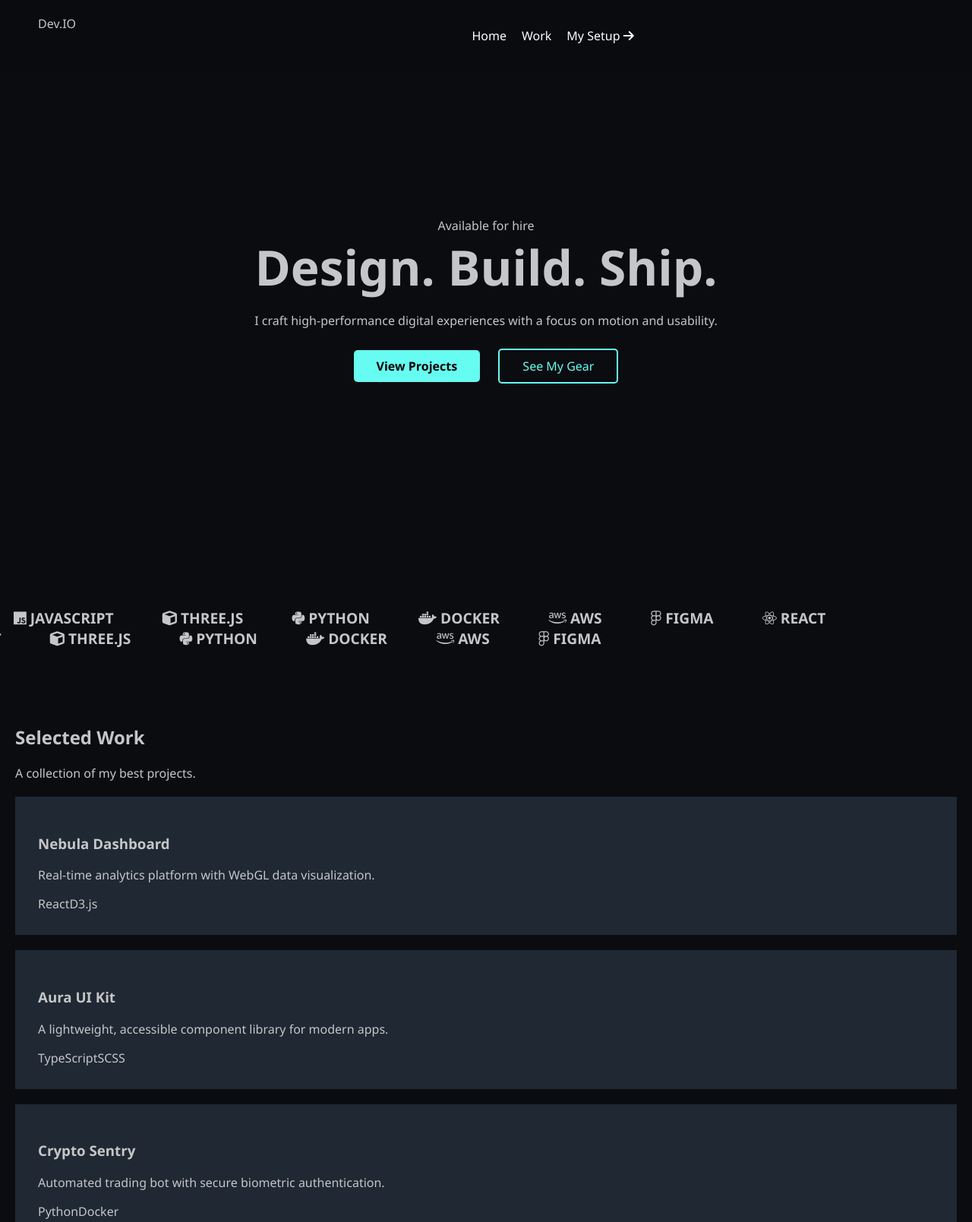
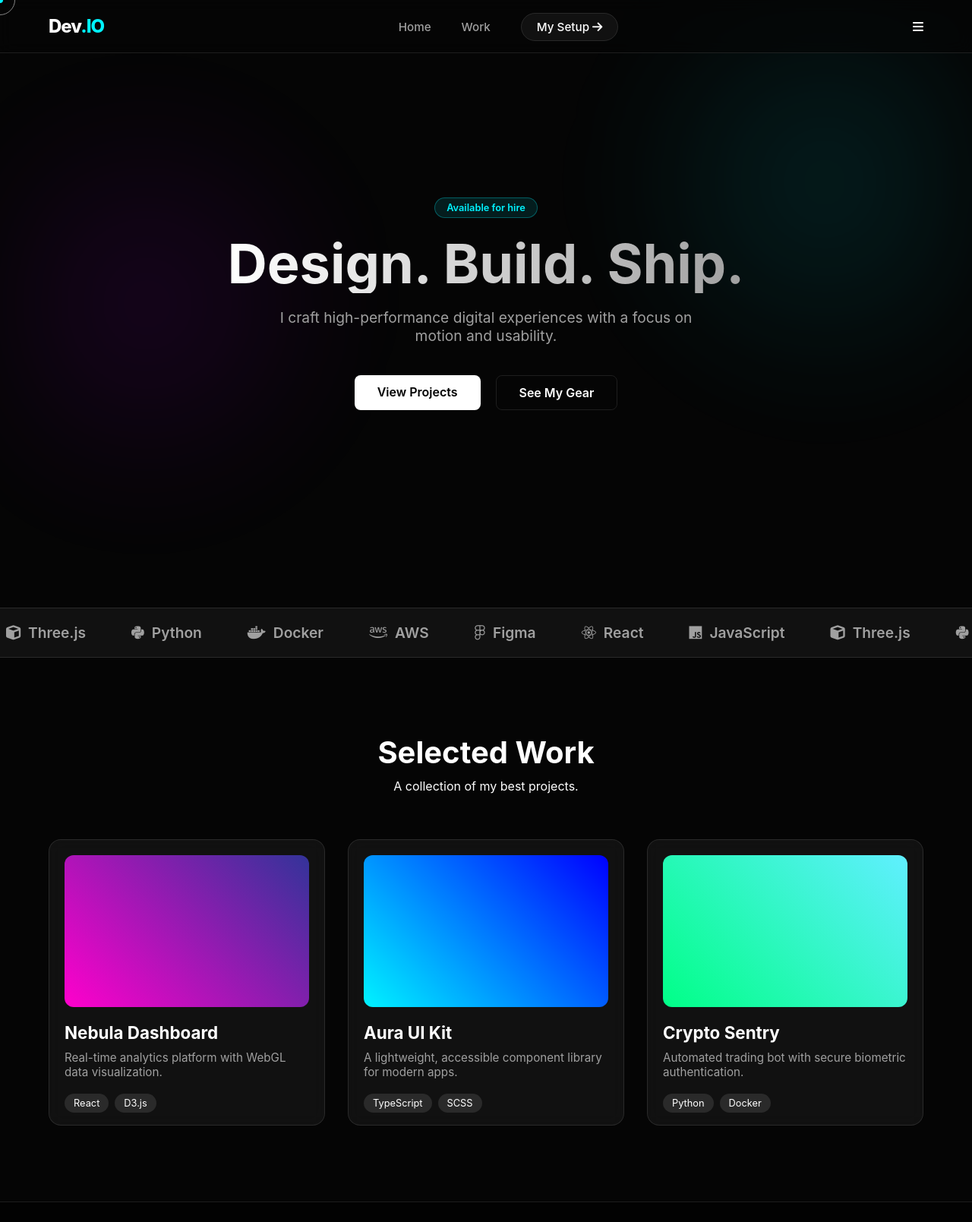
Before and after one commit to StupidityInc/Portfolio, a plain HTML site: page index.html in a window 1280 px wide. Shown: the top 1609 px of the page at 76% size. Drawn offline with Linux system fonts and the light colour scheme.

Commit message:
Refactor CSS variables and styles for consistency

```diff
--- a/styles.css
+++ b/styles.css
@@ -1,73 +1,135 @@
-/* --- Base Variables --- */
+/* --- Variables & Reset --- */
 :root {
-  --bg-color: #0b0c10;
-  --bg-secondary: #1f2833;
-  --accent: #66fcf1; /* Cyberpunk Cyan */
-  --text-main: #c5c6c7;
-  --sidebar-bg: #161b22;
-  --ide-bg: #0d1117;
+  --bg-color: #050505;
+  --text-main: #ffffff;
+  --text-muted: #a0a0a0;
+  --accent: #00f3ff; /* Neon Cyan */
+  --accent-2: #bd00ff; /* Neon Purple */
+  --glass-bg: rgba(255, 255, 255, 0.05);
+  --glass-border: rgba(255, 255, 255, 0.1);
+  --card-hover: rgba(255, 255, 255, 0.1);
+  --font-main: 'Inter', sans-serif;
 }
 
-body { background-color: var(--bg-color); color: var(--text-main); margin: 0; font-family: 'Segoe UI', monospace; overflow-x: hidden; }
+* { margin: 0; padding: 0; box-sizing: border-box; font-family: var(--font-main); cursor: none; /* Hide default cursor */ }
 
-/* Matrix Background Canvas */
-#matrixCanvas {
-  position: fixed; top: 0; left: 0; width: 100%; height: 100%; z-index: -1; opacity: 0.15;
+body {
+  background-color: var(--bg-color);
+  color: var(--text-main);
+  overflow-x: hidden;
+  position: relative;
 }
 
-/* --- IDE Layout for setup.html --- */
-.setup-container { display: flex; align-items: center; justify-content: center; min-height: 100vh; padding-top: 60px; }
-.ide-window {
-  display: flex; width: 90%; max-width: 1000px; height: 600px;
-  background: var(--ide-bg); border: 1px solid #30363d; border-radius: 8px; overflow: hidden;
-  box-shadow: 0 0 50px rgba(102, 252, 241, 0.1);
+a { text-decoration: none; color: inherit; transition: 0.3s; cursor: none; }
+
+/* --- Animated Background Mesh --- */
+.background-mesh {
+  position: fixed; top: 0; left: 0; width: 100vw; height: 100vh; z-index: -1;
+  background: radial-gradient(circle at 15% 50%, rgba(189, 0, 255, 0.15), transparent 25%),
+              radial-gradient(circle at 85% 30%, rgba(0, 243, 255, 0.15), transparent 25%);
+  filter: blur(80px); opacity: 0.8; pointer-events: none;
 }
 
-/* Sidebar */
-.ide-sidebar { width: 220px; background: var(--sidebar-bg); border-right: 1px solid #30363d; display: flex; flex-direction: column; }
-.sidebar-header { padding: 10px 15px; font-size: 0.8rem; font-weight: bold; color: #8b949e; letter-spacing: 1px; }
-.file-item {
-  padding: 8px 15px; cursor: pointer; display: flex; align-items: center; gap: 10px; font-size: 0.9rem; color: #c9d1d9; border-left: 2px solid transparent;
+/* --- Custom Cursor --- */
+.cursor-dot, .cursor-outline {
+  position: fixed; top: 0; left: 0; transform: translate(-50%, -50%); border-radius: 50%; z-index: 9999; pointer-events: none;
 }
-.file-item:hover { background: #21262d; }
-.file-item.active { background: #21262d; border-left: 2px solid var(--accent); color: #fff; }
-.file-icon { width: 15px; }
-.json-icon { color: #f1e05a; }
-.md-icon { color: #519aba; }
-.sh-icon { color: #89e051; }
+.cursor-dot { width: 8px; height: 8px; background-color: var(--accent); }
+.cursor-outline {
+  width: 40px; height: 40px; border: 1px solid rgba(255, 255, 255, 0.5);
+  transition: width 0.2s, height 0.2s, background-color 0.2s;
+}
+/* Cursor Hover State (managed by JS) */
+body.hovering .cursor-outline {
+  width: 60px; height: 60px; background-color: rgba(255, 255, 255, 0.1); border-color: transparent;
+}
 
-/* Main Content */
-.ide-content { flex: 1; display: flex; flex-direction: column; }
-.ide-tabs { display: flex; background: var(--sidebar-bg); height: 35px; border-bottom: 1px solid #30363d; }
-.tab {
-  padding: 0 20px; display: flex; align-items: center; font-size: 0.9rem; cursor: pointer; color: #8b949e; border-right: 1px solid #30363d;
+/* --- Glass Navbar --- */
+.navbar {
+  position: fixed; top: 0; width: 100%; padding: 20px 5%; display: flex; justify-content: space-between; align-items: center; z-index: 100;
+  backdrop-filter: blur(10px); background: rgba(5, 5, 5, 0.6); border-bottom: 1px solid var(--glass-border);
 }
-.tab.active { background: var(--ide-bg); color: #fff; border-top: 2px solid var(--accent); }
+.logo { font-size: 1.5rem; font-weight: 800; letter-spacing: -1px; }
+.logo .accent { color: var(--accent); }
+.nav-links { display: flex; gap: 40px; list-style: none; align-items: center; }
+.nav-links a { font-size: 0.95rem; font-weight: 500; color: var(--text-muted); }
+.nav-links a:hover { color: var(--text-main); }
+.nav-btn {
+  padding: 8px 20px; border: 1px solid var(--glass-border); border-radius: 50px; color: var(--text-main) !important;
+  background: var(--glass-bg);
+}
+.nav-btn:hover { background: var(--accent); color: #000 !important; border-color: var(--accent); }
 
-.code-view { padding: 20px; font-family: 'Consolas', monospace; overflow-y: auto; height: 100%; }
-.markdown-view h1 { color: var(--accent); font-size: 1.5rem; }
-.markdown-view ul { margin-left: 20px; }
-.markdown-view li { margin-bottom: 5px; }
+/* --- Hero Section --- */
+.hero { height: 100vh; display: flex; align-items: center; justify-content: center; text-align: center; padding: 0 20px; }
+.pill {
+  display: inline-block; padding: 5px 15px; border-radius: 20px; background: rgba(0, 243, 255, 0.1);
+  color: var(--accent); font-size: 0.8rem; font-weight: 600; margin-bottom: 20px; border: 1px solid rgba(0, 243, 255, 0.3);
+}
+.hero h1 { font-size: 4.5rem; line-height: 1.1; margin-bottom: 20px; background: linear-gradient(to right, #fff, #a0a0a0); -webkit-background-clip: text; color: transparent; }
+.description { font-size: 1.2rem; color: var(--text-muted); max-width: 600px; margin: 0 auto 40px; }
+.cta-group { display: flex; gap: 20px; justify-content: center; }
+.btn { padding: 12px 30px; border-radius: 8px; font-weight: 600; font-size: 1rem; }
+.primary { background: var(--text-main); color: #000; }
+.primary:hover { transform: translateY(-2px); box-shadow: 0 10px 20px rgba(255,255,255,0.2); }
+.secondary { background: transparent; border: 1px solid var(--glass-border); color: var(--text-main); }
+.secondary:hover { border-color: var(--text-main); background: var(--glass-bg); }
 
-/* Code Syntax Highlighting */
-.key { color: #7ee787; } .string { color: #a5d6ff; } .comment { color: #8b949e; }
-.keyword { color: #ff7b72; } .function { color: #d2a8ff; }
+/* --- Infinite Marquee --- */
+.marquee-container { background: var(--glass-bg); border-top: 1px solid var(--glass-border); border-bottom: 1px solid var(--glass-border); padding: 20px 0; overflow: hidden; }
+.marquee-content { display: flex; gap: 60px; animation: scroll 20s linear infinite; white-space: nowrap; }
+.marquee-content span { font-size: 1.2rem; font-weight: 600; color: var(--text-muted); display: flex; align-items: center; gap: 10px; }
+@keyframes scroll { 0% { transform: translateX(0); } 100% { transform: translateX(-100%); } }
 
-/* --- Marquee --- */
-.tech-marquee { background: var(--accent); color: #000; padding: 10px 0; overflow: hidden; white-space: nowrap; transform: rotate(-2deg); margin: 50px 0; }
-.marquee-content { display: inline-block; animation: scroll 20s linear infinite; }
-.marquee-content span { font-weight: bold; font-size: 1.2rem; margin: 0 30px; text-transform: uppercase; }
-@keyframes scroll { 0% { transform: translateX(0); } 100% { transform: translateX(-50%); } }
+/* --- Work Section & Cards --- */
+.section { padding: 100px 5%; }
+.section-header { text-align: center; margin-bottom: 60px; }
+.section-header h2 { font-size: 2.5rem; margin-bottom: 10px; }
+.projects-grid { display: grid; grid-template-columns: repeat(auto-fit, minmax(320px, 1fr)); gap: 30px; }
+.glass-card {
+  background: var(--glass-bg); border: 1px solid var(--glass-border); border-radius: 16px; padding: 20px;
+  backdrop-filter: blur(10px); transition: transform 0.3s, border-color 0.3s; overflow: hidden;
+}
+.glass-card:hover { border-color: var(--accent); transform: translateY(-5px); box-shadow: 0 20px 40px rgba(0,0,0,0.5); }
+.card-image { height: 200px; border-radius: 12px; margin-bottom: 20px; }
+.gradient-1 { background: linear-gradient(45deg, #ff00cc, #333399); }
+.gradient-2 { background: linear-gradient(45deg, #00f3ff, #0000ff); }
+.gradient-3 { background: linear-gradient(45deg, #00ff87, #60efff); }
+.card-info h3 { font-size: 1.4rem; margin-bottom: 10px; }
+.card-info p { color: var(--text-muted); font-size: 0.95rem; margin-bottom: 20px; }
+.tags span { font-size: 0.8rem; padding: 5px 12px; background: rgba(255,255,255,0.1); border-radius: 20px; margin-right: 8px; }
 
-/* (Include previous Navbar and Hero styles here, keeping colors consistent with above) */
-.navbar { position: fixed; width: 100%; padding: 20px 50px; display: flex; justify-content: space-between; z-index: 100; background: rgba(11, 12, 16, 0.9); }
-.nav-links { list-style: none; display: flex; gap: 20px; }
-.nav-links a { text-decoration: none; color: #fff; font-weight: 500; }
-.hero { height: 100vh; display: flex; align-items: center; justify-content: center; text-align: center; }
-.hero h1 { font-size: 4rem; margin: 0; }
-.btn { padding: 10px 30px; border-radius: 5px; text-decoration: none; margin: 10px; display: inline-block; transition: 0.3s; }
-.primary { background: var(--accent); color: #000; font-weight: bold; }
-.secondary { border: 2px solid var(--accent); color: var(--accent); }
-.secondary:hover { background: var(--accent); color: #000; }
-.section { padding: 80px 20px; }
-.project-card { background: var(--bg-secondary); padding: 30px; margin: 20px 0; border-
+/* --- SETUP PAGE STYLES --- */
+.back-floater {
+  position: fixed; top: 100px; left: 5%; display: flex; align-items: center; gap: 10px;
+  padding: 10px 20px; background: var(--glass-bg); border: 1px solid var(--glass-border);
+  border-radius: 50px; backdrop-filter: blur(10px); z-index: 90;
+}
+.back-floater:hover { background: var(--accent); color: #000; border-color: var(--accent); }
+
+.setup-page { padding-top: 150px; padding-bottom: 100px; max-width: 1000px; margin: 0 auto; }
+.setup-header { text-align: center; margin-bottom: 80px; }
+.setup-header h1 { font-size: 3.5rem; margin-bottom: 15px; }
+
+.category-title { font-size: 1.5rem; margin-bottom: 30px; display: flex; align-items: center; gap: 10px; color: var(--accent); }
+.setup-grid { display: grid; grid-template-columns: repeat(auto-fill, minmax(220px, 1fr)); gap: 20px; margin-bottom: 80px; }
+
+.setup-card { text-align: center; padding: 30px 20px; }
+.icon-box { font-size: 2.5rem; margin-bottom: 20px; color: var(--text-main); }
+.setup-card h3 { font-size: 1.1rem; margin-bottom: 10px; }
+.setup-card p { font-size: 0.85rem; color: var(--text-muted); line-height: 1.5; }
+
+/* Footer */
+.glass-footer { border-top: 1px solid var(--glass-border); padding: 40px 0; background: rgba(0,0,0,0.5); margin-top: auto; }
+.footer-content { display: flex; justify-content: space-between; align-items: center; padding: 0 5%; }
+.socials a { font-size: 1.2rem; margin-left: 20px; color: var(--text-muted); }
+.socials a:hover { color: var(--text-main); }
+
+/* Mobile */
+@media (max-width: 768px) {
+  .hero h1 { font-size: 3rem; }
+  .nav-links { display: none; }
+  .hamburger { display: block; font-size: 1.5rem; }
+  .setup-grid { grid-template-columns: 1fr; }
+  .back-floater { top: auto; bottom: 20px; left: 50%; transform: translateX(-50%); width: 80%; justify-content: center; }
+}
```
